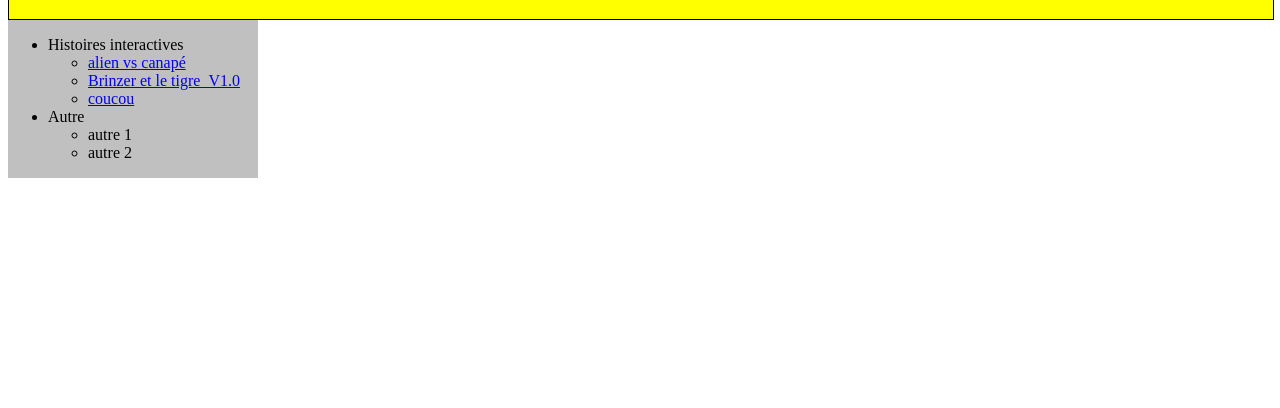
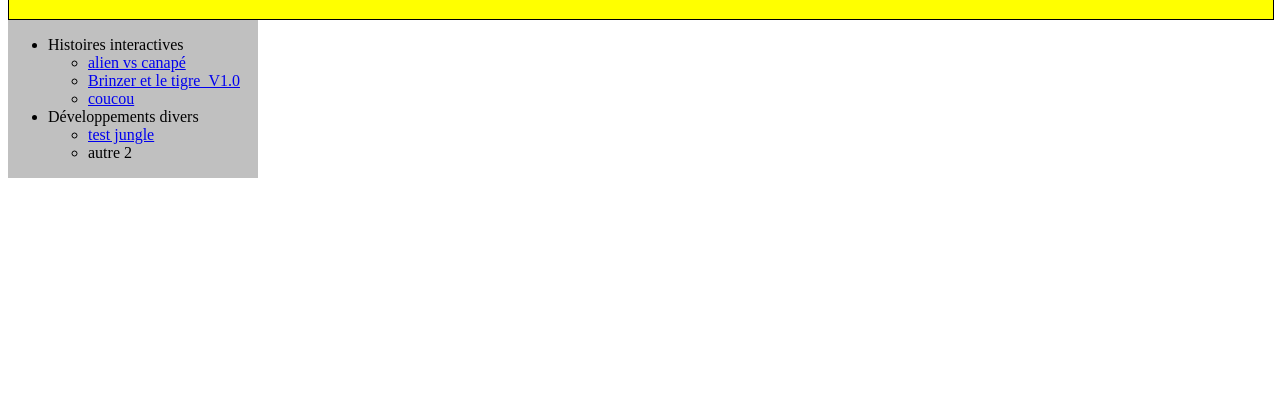
Before and after one commit to epnmb/histoires, a plain HTML site: page index.html in a window 1280 px wide. Shown: the part 70-478 px from the top of the page. Drawn offline with Linux system fonts and the light colour scheme.

Commit message:
Update index.html

```diff
--- a/index.html
+++ b/index.html
@@ -39,9 +39,9 @@
             <li><a href="stories/Brinzer et le tigre.html">coucou</a></li>
         </ul>
 	</li>
-    <li>Autre
+    <li>Développements divers
         <ul>
-            <li>autre 1</li>
+            <li><a href="dev/jungle">test jungle</a></li>
             <li>autre 2</li>
         </ul>
     </li>
```
